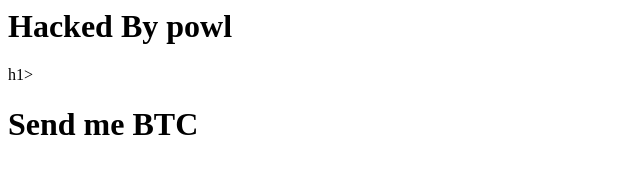
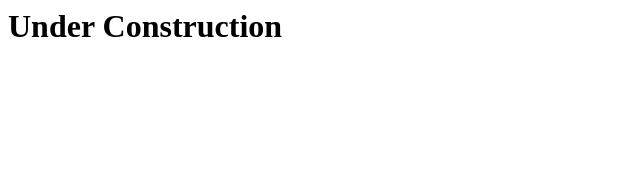
Before and after one commit to 9c0847055d3ca4f139de46e8626c3945/000web, a plain HTML site: page index.html in a window 1280 px wide. Shown: the whole page, without its empty margins (0-640 px from the left). Drawn offline with Linux system fonts and the light colour scheme.

Commit message:
Update index.html

```diff
--- a/index.html
+++ b/index.html
@@ -1,2 +1 @@
-<h1>Hacked By powl</h1>h1>
-<h1>Send me BTC</h1>
+<h1>Under Construction</h1>
```
